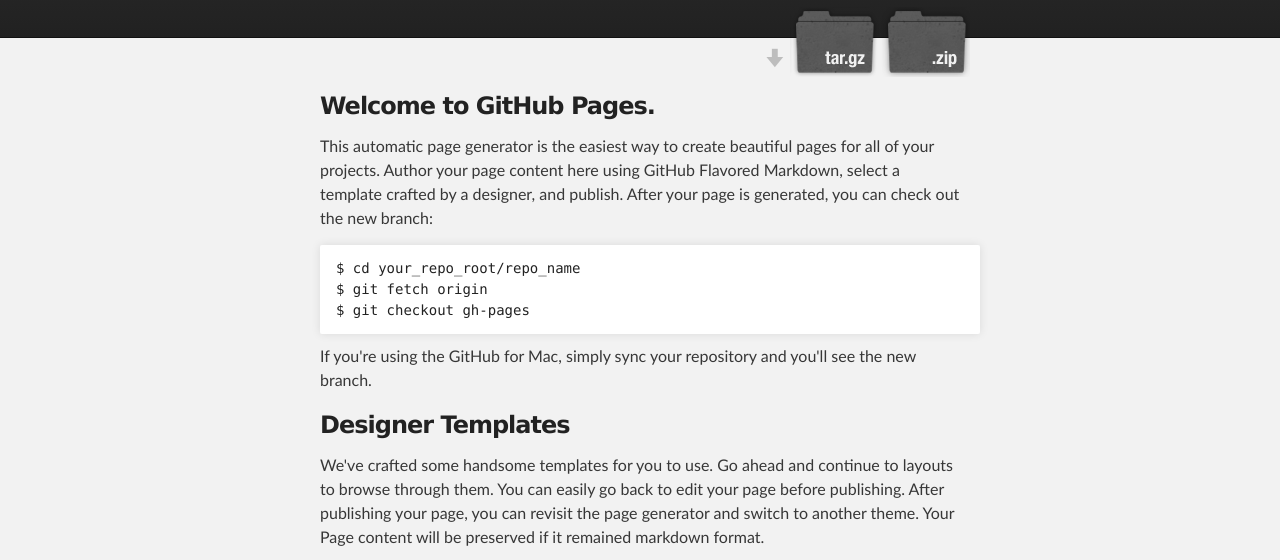
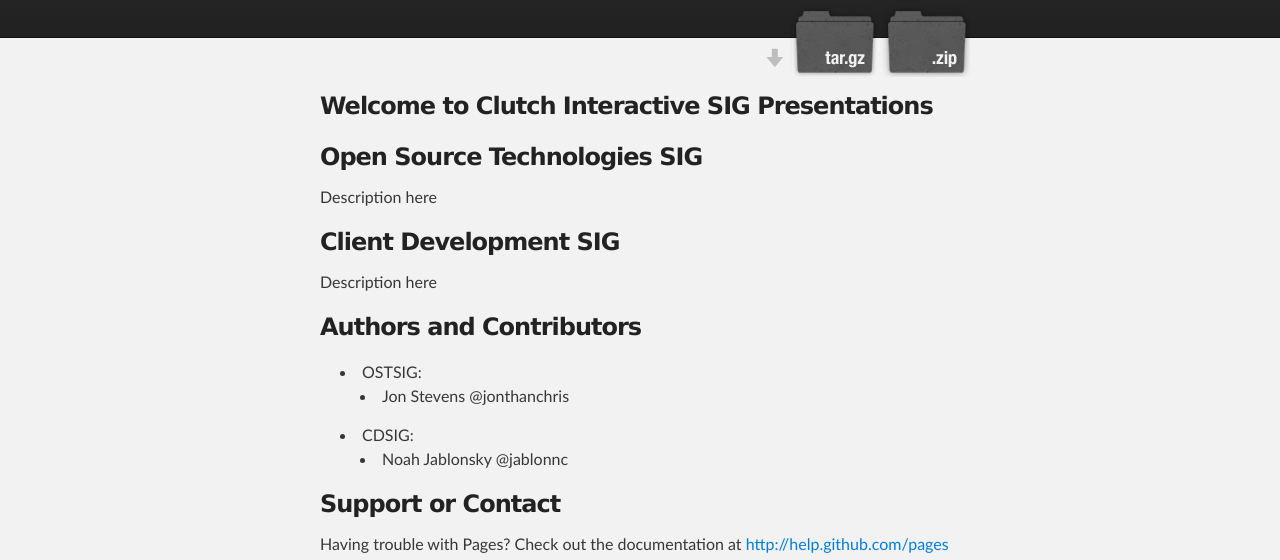
Before and after one commit to clutchinteractive/sig-presentations, a plain HTML site: page index.html in a window 1280 px wide. Shown: the part 208-768 px from the top of the page. Drawn offline with Linux system fonts and the light colour scheme.

Commit message:
Updated front page for sig presentations. Still needs work but I added placeholders for things. Its a start :D

```diff
--- a/index.html
+++ b/index.html
@@ -31,28 +31,35 @@
     <!-- MAIN CONTENT -->
     <div id="main_content_wrap" class="outer">
       <section id="main_content" class="inner">
-        <h3>Welcome to GitHub Pages.</h3>
+        <h3>Welcome to Clutch Interactive SIG Presentations</h3>
 
-<p>This automatic page generator is the easiest way to create beautiful pages for all of your projects. Author your page content here using GitHub Flavored Markdown, select a template crafted by a designer, and publish. After your page is generated, you can check out the new branch:</p>
+<p></p>
 
-<pre><code>$ cd your_repo_root/repo_name
-$ git fetch origin
-$ git checkout gh-pages
-</code></pre>
+<h3>Open Source Technologies SIG</h3>
 
-<p>If you're using the GitHub for Mac, simply sync your repository and you'll see the new branch.</p>
+<p>Description here</p>
 
-<h3>Designer Templates</h3>
+<h3>Client Development SIG</h3>
 
-<p>We've crafted some handsome templates for you to use. Go ahead and continue to layouts to browse through them. You can easily go back to edit your page before publishing. After publishing your page, you can revisit the page generator and switch to another theme. Your Page content will be preserved if it remained markdown format.</p>
-
-<h3>Rather Drive Stick?</h3>
-
-<p>If you prefer to not use the automatic generator, push a branch named <code>gh-pages</code> to your repository to create a page manually. In addition to supporting regular HTML content, GitHub Pages support Jekyll, a simple, blog aware static site generator written by our own Tom Preston-Werner. Jekyll makes it easy to create site-wide headers and footers without having to copy them across every page. It also offers intelligent blog support and other advanced templating features.</p>
+<p>Description here</p>
 
 <h3>Authors and Contributors</h3>
 
-<p>You can <a href="https://github.com/blog/821" class="user-mention">@mention</a> a GitHub username to generate a link to their profile. The resulting <code>&lt;a&gt;</code> element will link to the contributor's GitHub Profile. For example: In 2007, Chris Wanstrath (<a href="https://github.com/defunkt" class="user-mention">@defunkt</a>), PJ Hyett (<a href="https://github.com/pjhyett" class="user-mention">@pjhyett</a>), and Tom Preston-Werner (<a href="https://github.com/mojombo" class="user-mention">@mojombo</a>) founded GitHub.</p>
+<p>
+  <ul>
+    <li>OSTSIG:
+      <ul>
+        <li>Jon Stevens @jonthanchris</li>
+      </ul>
+    </li>
+    <li>CDSIG:
+      <ul>
+        <li>Noah Jablonsky @jablonnc</li>
+      </ul>
+    </li>
+  </ul>
+</p>
+
 
 <h3>Support or Contact</h3>
 
```
